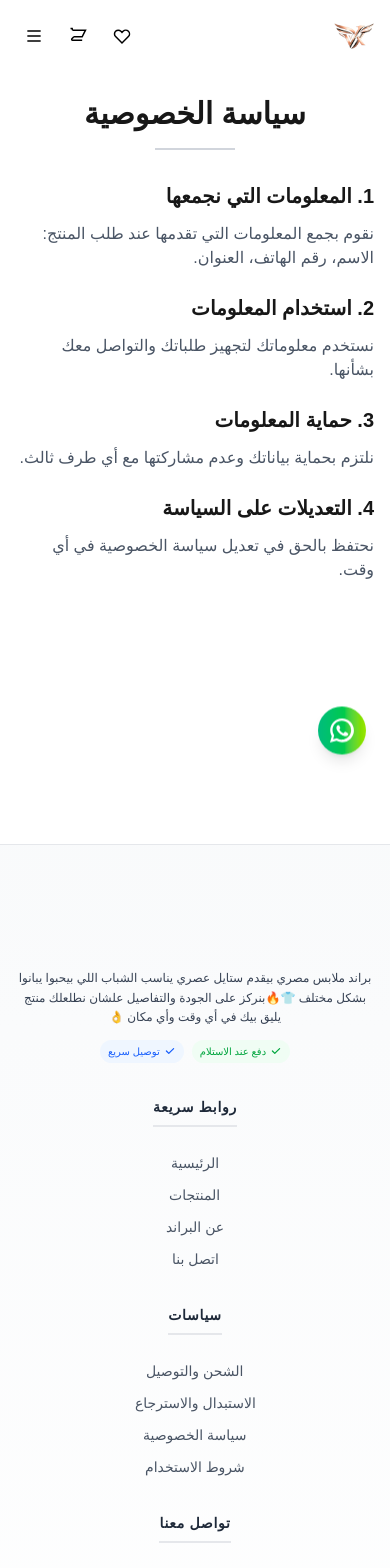
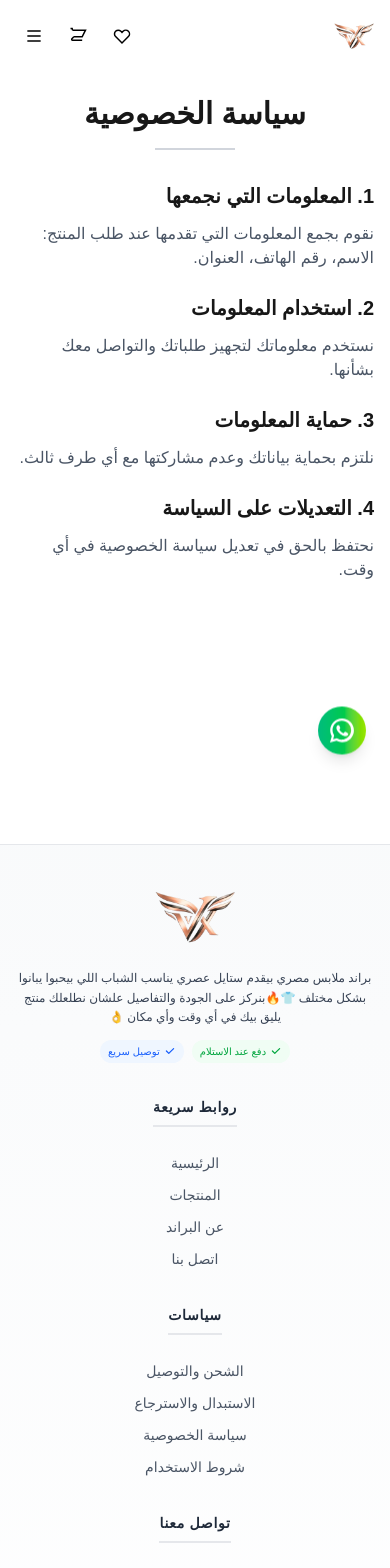
Before and after one commit to velix2026/velix, a Next.js app: page /privacy in a window 390 px wide. Shown: the top 1568 px of the page. Built offline with nearby package versions, Linux system fonts and the light colour scheme.

Commit message:
done scroll

```diff
--- a/src/app/globals.css
+++ b/src/app/globals.css
@@ -48,7 +48,6 @@ body {
   animation: slideUp 0.3s ease-out;
 }
 
-/* Shimmer animation */
 @keyframes shimmer {
   0% {
     transform: translateX(-100%);
@@ -62,7 +61,6 @@ body {
   animation: shimmer 1.5s infinite;
 }
 
-/* Pulse animation for skeletons */
 @keyframes pulse {
   0%, 100% {
     opacity: 1;
@@ -76,7 +74,6 @@ body {
   animation: pulse 2s cubic-bezier(0.4, 0, 0.6, 1) infinite;
 }
 
-/* Slide down animation */
 @keyframes slide-down {
   from {
     opacity: 0;
@@ -92,7 +89,6 @@ body {
   animation: slide-down 0.3s ease-out;
 }
 
-/* Slide up animation */
 @keyframes slide-up {
   from {
     opacity: 0;
@@ -108,7 +104,6 @@ body {
   animation: slide-up 0.3s ease-out;
 }
 
-/* Scale in animation */
 @keyframes scale-in {
   from {
     opacity: 0;
@@ -125,58 +120,30 @@ body {
 }
 
 /* ======================================== */
-/* ✅ تحسينات الأداء ومنع التقطيع أثناء السكرول */
+/* ✅ تحسينات خفيفة - بدون مشاكل للصور */
 /* ======================================== */
 
-/* منع الـ Flickering والـ Stuttering أثناء السكرول */
+/* منع الـ Flickering فقط */
 html {
   scroll-behavior: smooth;
   -webkit-font-smoothing: antialiased;
-  -moz-osx-font-smoothing: grayscale;
-  text-rendering: optimizeLegibility;
 }
 
-/* تحسين أداء الصور والتحولات */
-img,
-video,
-iframe,
-[class*="transform"],
-[class*="transition"] {
-  will-change: auto;
-  transform: translateZ(0);
-  backface-visibility: hidden;
-  -webkit-backface-visibility: hidden;
-}
+/* تحسين السكرول للموبايل */
+@media (max-width: 768px) {
+  body {
+    -webkit-overflow-scrolling: touch;
+    overflow-x: hidden;
+  }
 
-/* منع مشاكل السكرول في الموبايل - لكل السيكشنات */
-section,
-article,
-div[class*="grid"] {
-  transform: translateZ(0);
-  -webkit-transform: translateZ(0);
-}
+  .container {
+    overflow-x: hidden;
+  }
 
-/* تحسين أداء الـ animations */
-.transition-all,
-.transition-transform,
-.transition-opacity,
-.group:hover .group-hover\:scale-105 {
-  will-change: transform, opacity;
-}
-
-/* منع الـ scroll jank عند فتح المودال */
-body.modal-open {
-  overflow: hidden;
-  position: fixed;
-  width: 100%;
-  height: 100%;
-}
-
-/* تحسين السكرول للعناصر الطويلة */
-.overflow-y-auto,
-.overflow-x-auto {
-  -webkit-overflow-scrolling: touch;
-  scroll-behavior: smooth;
+  /* منع التقطيع أثناء السكرول */
+  section {
+    transform: translateZ(0);
+  }
 }
 
 /* منع أي عنصر من التسبب في horizontal scroll */
@@ -185,65 +152,14 @@ body.modal-open {
   box-sizing: border-box;
 }
 
-/* تحسين الـ hover effects في الموبايل (منع التقطيع) */
-@media (max-width: 768px) {
-  .hover\:scale-105:hover,
-  .hover\:scale-110:hover,
-  .group:hover .group-hover\:scale-105,
-  .group:hover .group-hover\:scale-110 {
-    transform: none !important;
-  }
-
-  /* بدل التكبير، خليها تغيير لون أو ظل */
-  .group:active .group-hover\:scale-105 {
-    transform: scale(0.98) !important;
-  }
-}
-
-/* تحسين ظهور الصور أثناء السكرول */
+/* تحسين ظهور الصور */
 img {
-  content-visibility: auto;
-  contain: paint;
-}
-
-/* منع إعادة الـ render الغير ضرورية */
-[class*="animate-"] {
-  transform: translateZ(0);
-  backface-visibility: hidden;
-}
-
-/* تحسين السكرول للـ Toast */
-.z-9999 {
-  isolation: isolate;
-}
-
-/* منع الـ FOUC (Flash of Unstyled Content) */
-.no-fouc {
-  visibility: visible !important;
-  opacity: 1 !important;
-}
-
-/* تحسين أداء الـ skeletons */
-.animate-pulse,
-.animate-shimmer {
-  transform: translateZ(0);
-}
-
-/* منع أي خلفية سوداء مفاجئة */
-.bg-black\/50,
-.bg-black\/60 {
-  backdrop-filter: blur(0px);
-  transition: backdrop-filter 0.2s ease;
-}
-
-/* تحسين السكرول للـ SideDrawer */
-.fixed.inset-0 {
-  -webkit-overflow-scrolling: auto;
+  max-width: 100%;
+  height: auto;
 }
 
 /* منع الـ rubber-band effect في iOS */
 body {
-  position: relative;
   overscroll-behavior: none;
 }
 
@@ -253,72 +169,3 @@ a,
 [role="button"] {
   touch-action: manipulation;
 }
-
-/* منع الـ توقف المفاجئ في السكرول */
-.smooth-scroll {
-  scroll-behavior: smooth;
-}
-
-/* تحسين أداء الخلفيات الثابتة */
-.bg-fixed {
-  background-attachment: scroll;
-}
-
-@media (min-width: 768px) {
-  .bg-fixed {
-    background-attachment: fixed;
-  }
-}
-
-/* منع الـ overflow غير المرغوب فيه */
-.container {
-  overflow-x: hidden;
-}
-
-/* تحسين ظهور الـ toasts */
-.fixed.top-6 {
-  z-index: 9999;
-  isolation: isolate;
-}
-
-/* تحسين أداء الـ modals */
-[role="dialog"] {
-  transform: translateZ(0);
-  backface-visibility: hidden;
-}
-
-/* منع الـ flickering عند تحميل الصور */
-img[loading="lazy"] {
-  opacity: 0;
-  transition: opacity 0.2s ease;
-}
-
-img[loading="lazy"].loaded {
-  opacity: 1;
-}
-
-/* تحسين السكرول للقوائم */
-.list-container {
-  -webkit-overflow-scrolling: touch;
-  scrollbar-width: thin;
-}
-
-/* تخصيص شريط التمرير (اختياري) */
-::-webkit-scrollbar {
-  width: 6px;
-  height: 6px;
-}
-
-::-webkit-scrollbar-track {
-  background: #f1f1f1;
-  border-radius: 10px;
-}
-
-::-webkit-scrollbar-thumb {
-  background: #c1c1c1;
-  border-radius: 10px;
-}
-
-::-webkit-scrollbar-thumb:hover {
-  background: #a8a8a8;
-}
--- a/src/app/page.tsx
+++ b/src/app/page.tsx
@@ -12,7 +12,7 @@ export default async function Home() {
     <>
       <Hero />
       <BrandFeatures />
-      <FeaturedProducts products={products} />
+      <FeaturedProducts key={products.length} products={products} />
       <Newsletter />
     </>
   );
--- a/src/components/Hero.tsx
+++ b/src/components/Hero.tsx
@@ -93,6 +93,8 @@ export default function Hero() {
                     fill
                     sizes="(max-width: 768px) 33vw, 25vw"
                     className="object-cover group-hover:scale-110 transition-transform duration-500"
+                    loading="eager"  // ✅ أضف ده عشان الصورة تظهر فوراً
+                    priority={false}
                   />
                 </div>
                 <div className="relative aspect-square rounded-xl overflow-hidden shadow-md hover:shadow-xl transition-all duration-300 group">
@@ -102,6 +104,8 @@ export default function Hero() {
                     fill
                     sizes="(max-width: 768px) 33vw, 25vw"
                     className="object-cover group-hover:scale-110 transition-transform duration-500"
+                    loading="eager"  // ✅ أضف ده عشان الصورة تظهر فوراً
+                    priority={false}
                   />
                 </div>
                 <div className="relative aspect-square rounded-xl overflow-hidden shadow-md hover:shadow-xl transition-all duration-300 group">
@@ -111,6 +115,8 @@ export default function Hero() {
                     fill
                     sizes="(max-width: 768px) 33vw, 25vw"
                     className="object-cover group-hover:scale-110 transition-transform duration-500"
+                    loading="eager"  // ✅ أضف ده عشان الصورة تظهر فوراً
+                    priority={false}
                   />
                 </div>
               </div>
--- a/src/components/ProductCard.tsx
+++ b/src/components/ProductCard.tsx
@@ -265,7 +265,7 @@ const ProductCard = memo(function ProductCard({ product, priority = false }: Pro
               src={imageSrc}
               alt={`${product.name} - صورة ${currentImageIndex + 1}`}
               fill
-              sizes="(max-width: 768px) 50vw, (max-width: 1200px) 33vw, 25vw"
+              sizes=" (max-width: 768px) 50vw, (max-width: 1200px) 33vw, 25vw"
               className="object-cover group-hover:scale-105 transition duration-700"
               onError={() => setImgError(true)}
               priority={priority}
```
